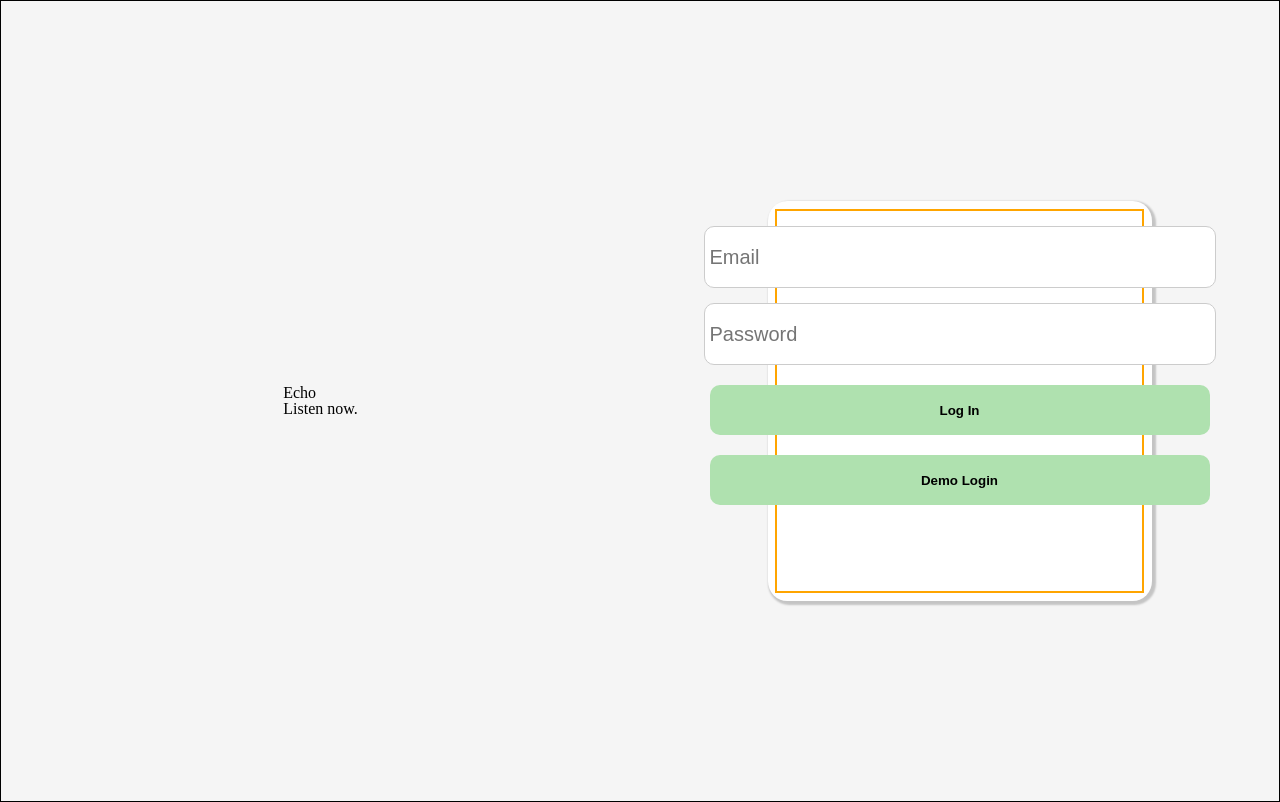
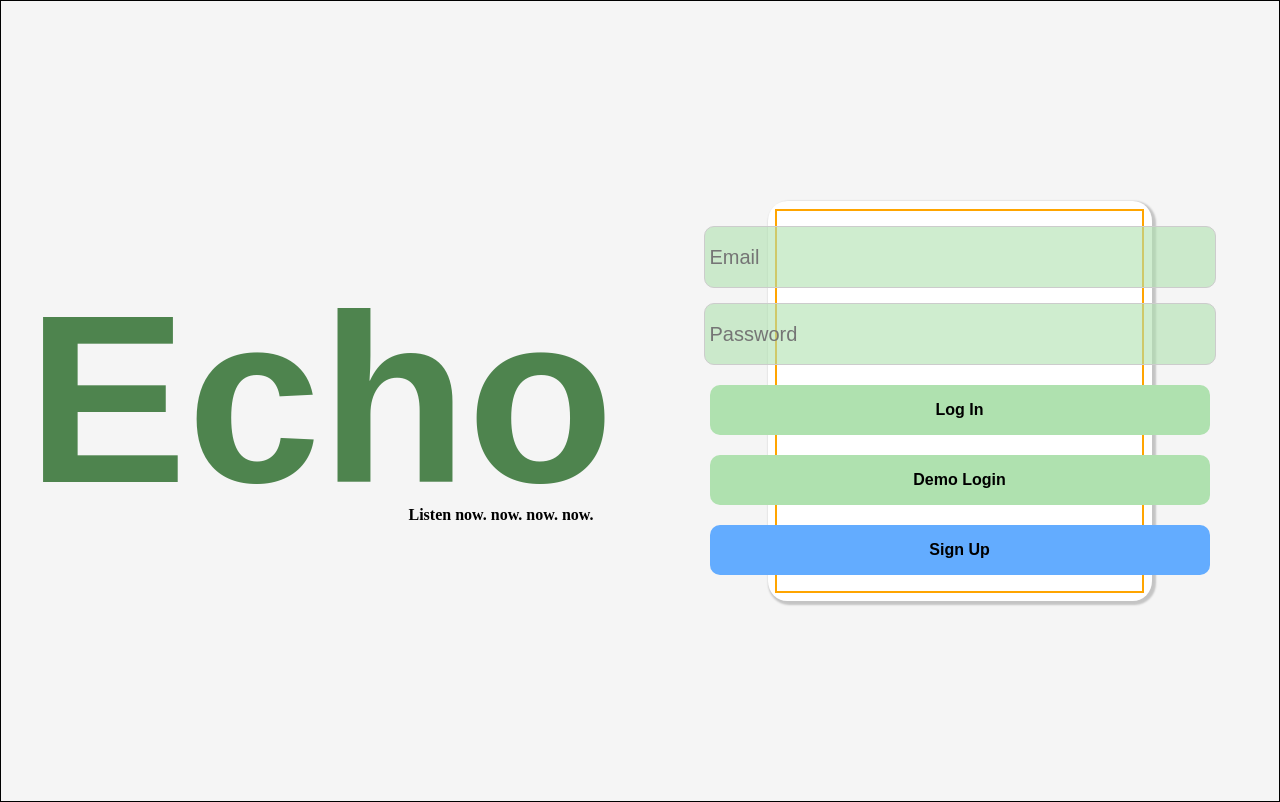
Before and after one commit to adedushi/echo, a React (Vite) app in the folder frontend/: page / in a window 1280 px wide. Built offline with nearby package versions, Linux system fonts and the light colour scheme; no server answers.

Commit message:
start on splash page

```diff
--- a/frontend/src/components/MainPage/MainPage.css
+++ b/frontend/src/components/MainPage/MainPage.css
@@ -1,3 +1,8 @@
+@font-face {
+    font-family: 'rubikBold';
+    src: url('../../../assets/fonts/Rubik-Bold.ttf') format('ttf');
+}
+
 .welcome-page {
     width: 100vw;
     height: 100vh;
@@ -14,6 +19,21 @@
     width: 50%;
     align-items: center;
     justify-content: center;
+}
+
+.left-side-welcome h1 {
+    font-family: 'rubikBold', sans-serif;
+    font-weight: bold;
+    font-size: 30vh;
+    color: #4e844e;
+}
+
+.left-side-welcome h3 {
+    font-family: 'rubikBold' sans-serif;
+    font-weight: bold;
+    font-size: 2vh;
+    margin-left: 65%;
+    margin-top: -2%;
 }
 
 .right-side-welcome {
@@ -50,6 +70,7 @@
     font-size: 20px;
     border: 1px solid #ccc;
     border-radius: 10px;
+    background-color: #afe1af99;
 }
 
 .session-form input[type='password'] {
@@ -59,6 +80,7 @@
     font-size: 20px;
     border: 1px solid #ccc;
     border-radius: 10px;
+    background-color: #afe1af99;
 }
 
 .session-form input[type='submit'] {
@@ -70,11 +92,18 @@
     border-radius: 10px;
     background-color: #AFE1AF;
     color: black;
+    font-family: 'rubikBold' sans-serif;
+    font-size: 2vh;
     font-weight: bold;
     transition: all 0.3s;
+    cursor: pointer;
+}
+
+#signUpButton {
+    background-color: rgb(99, 172, 255);
 }
 
 .session-form input[type='submit']:hover {
-    transform: scale(1.05);
+    transform: scale(1.02);
     opacity: 0.8;
 }
--- a/frontend/src/components/MainPage/MainPage.jsx
+++ b/frontend/src/components/MainPage/MainPage.jsx
@@ -1,6 +1,7 @@
 import { useEffect, useState } from 'react';
 import { useSelector, useDispatch } from 'react-redux';
 import { login, clearSessionErrors } from '../../store/session';
+import { useNavigate } from 'react-router';
 import "./MainPage.css";
 
 function MainPage() {
@@ -8,6 +9,7 @@ function MainPage() {
     const [password, setPassword] = useState('');
     const errors = useSelector(state => state.errors.session);
     const dispatch = useDispatch();
+    const navigate = useNavigate();
 
 
     useEffect(() => {
@@ -31,6 +33,11 @@ function MainPage() {
         dispatch(login({ email: "demo-user@appacademy.io", password: "starwars" }))
     }
 
+    const sendToSignUp = (e) => {
+        e.preventDefault();
+        navigate("/signup");
+    }
+
 
 
 
@@ -39,7 +46,7 @@ function MainPage() {
                 <div className="left-side-welcome">
                     <div id='titleContainer'>
                         <h1>Echo</h1>
-                        <h3>Listen now.</h3>
+                        <h3>Listen now. now. now. now.</h3>
                     </div>
                 </div>
 
@@ -72,6 +79,12 @@ function MainPage() {
                         value="Demo Login"
                         onClick={handleDemoLogin}
                     />
+                    <input
+                        id="signUpButton"
+                        type="submit"
+                        value="Sign Up"
+                        onClick={sendToSignUp}
+                    />
                     </form>
                     </div>
             </div>
```
Also changed, not shown: frontend/assets/fonts/Rubik-Bold.ttf (added).
